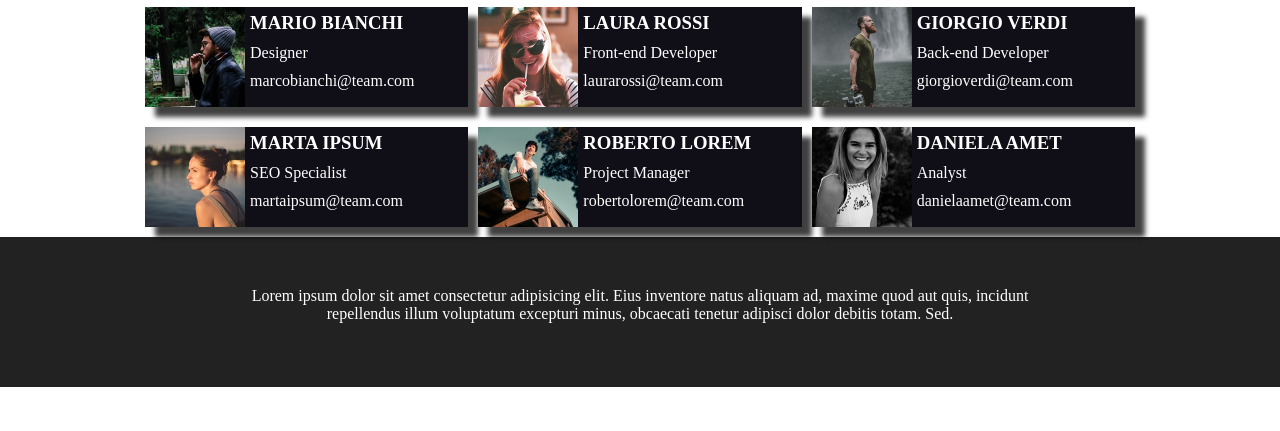
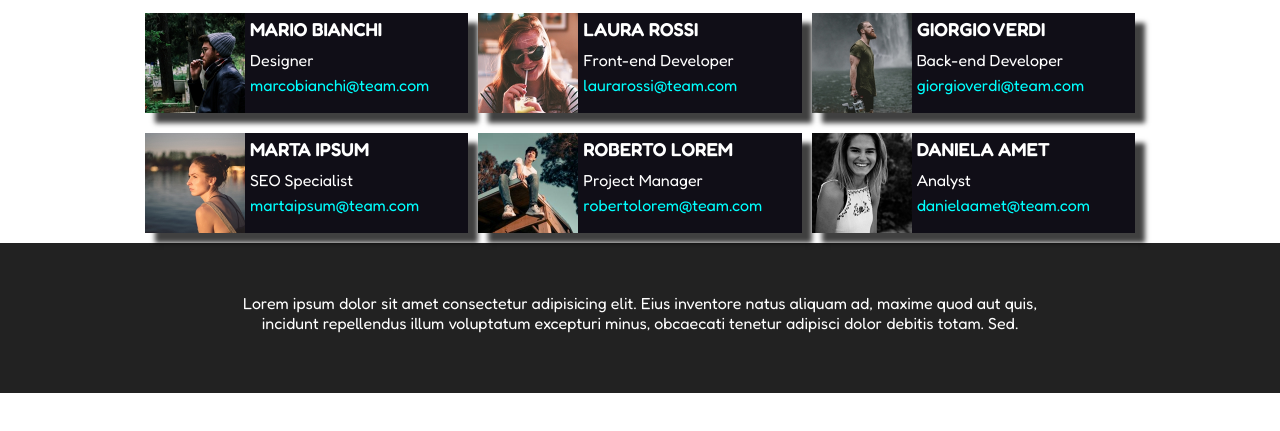
Before and after one commit to MartaScardillo/html-css-float-cards, a plain HTML site: page index.html in a window 1280 px wide. Shown: the part 151-582 px from the top of the page. Drawn offline with Linux system fonts and the light colour scheme.

Commit message:
ADD + anchor

```diff
--- a/css/app.css
+++ b/css/app.css
@@ -1,3 +1,7 @@
+html {
+    font-family: 'Fredoka', sans-serif;
+}
+
 * {
     margin: 0;
     padding: 0;
@@ -6,6 +10,11 @@
 
 img {
     max-width: 100px;
+}
+
+a {
+    text-decoration: none;
+    color: currentColor;
 }
 
 .main-header {
@@ -53,6 +62,11 @@ img {
     padding: 5px;
 }
 
+.card-data > a {
+    color: aqua;
+}
+
+
 .bg-dark {
     background-color: #222222;
     height: 150px;
--- a/index.html
+++ b/index.html
@@ -5,6 +5,9 @@
     <meta name="viewport" content="width=device-width, initial-scale=1.0">
     <title>Floating Cards</title>
     <link rel="stylesheet" href="./css/app.css">
+    <link rel="preconnect" href="https://fonts.googleapis.com">
+    <link rel="preconnect" href="https://fonts.gstatic.com" crossorigin>
+    <link href="https://fonts.googleapis.com/css2?family=Fredoka:wght@400;600&display=swap" rel="stylesheet">
 </head>
 <body class="debug">
     <header class="debug container main-header">
@@ -20,7 +23,7 @@
                     <div class="float-left card-data">
                         <h3>MARIO BIANCHI</h3>
                         <p>Designer</p>
-                        <p>marcobianchi@team.com</p>
+                        <a href="mailto:marcobianchi@team.com">marcobianchi@team.com</a>
                     </div>
                 </div>
 
@@ -29,7 +32,7 @@
                     <div class="float-left card-data">
                         <h3>LAURA ROSSI</h3>
                         <p>Front-end Developer</p>
-                        <p>laurarossi@team.com</p>
+                        <a>laurarossi@team.com</a>
                     </div>
                 </div>
 
@@ -38,7 +41,7 @@
                     <div class="float-left card-data">
                         <h3>GIORGIO VERDI</h3>
                         <p>Back-end Developer</p>
-                        <p>giorgioverdi@team.com</p>
+                        <a>giorgioverdi@team.com</a>
                     </div>
                 </div>
 
@@ -47,7 +50,7 @@
                     <div class="float-left card-data">
                         <h3>MARTA IPSUM</h3>
                         <p>SEO Specialist</p>
-                        <p>martaipsum@team.com</p>
+                        <a>martaipsum@team.com</a>
                     </div>
                 </div>
 
@@ -56,7 +59,7 @@
                     <div class="float-left card-data">
                         <h3>ROBERTO LOREM</h3>
                         <p>Project Manager</p>
-                        <p>robertolorem@team.com</p>
+                        <a>robertolorem@team.com</a>
                     </div>
                 </div>
 
@@ -65,7 +68,7 @@
                     <div class="float-left card-data">
                         <h3>DANIELA AMET</h3>
                         <p>Analyst</p>
-                        <p>danielaamet@team.com</p>
+                        <a>danielaamet@team.com</a>
                     </div>
                 </div>
             </div>
```
